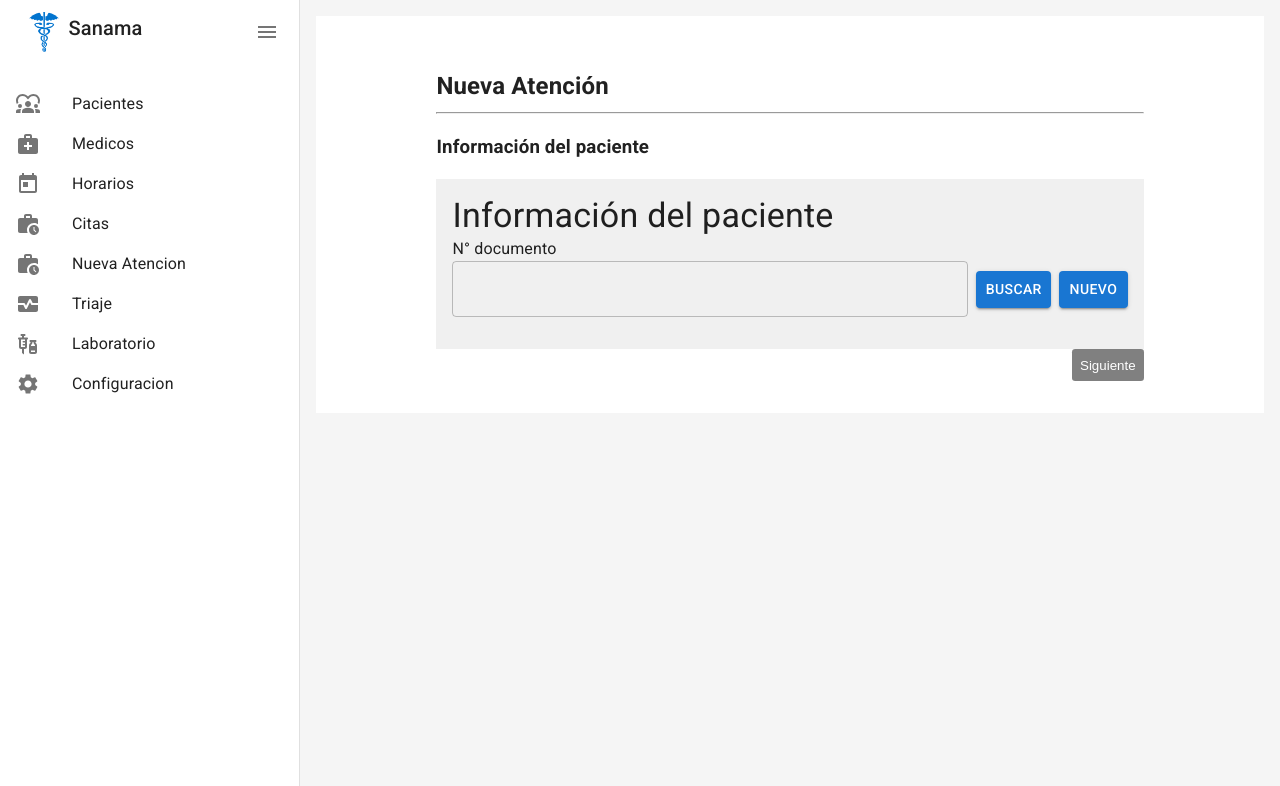
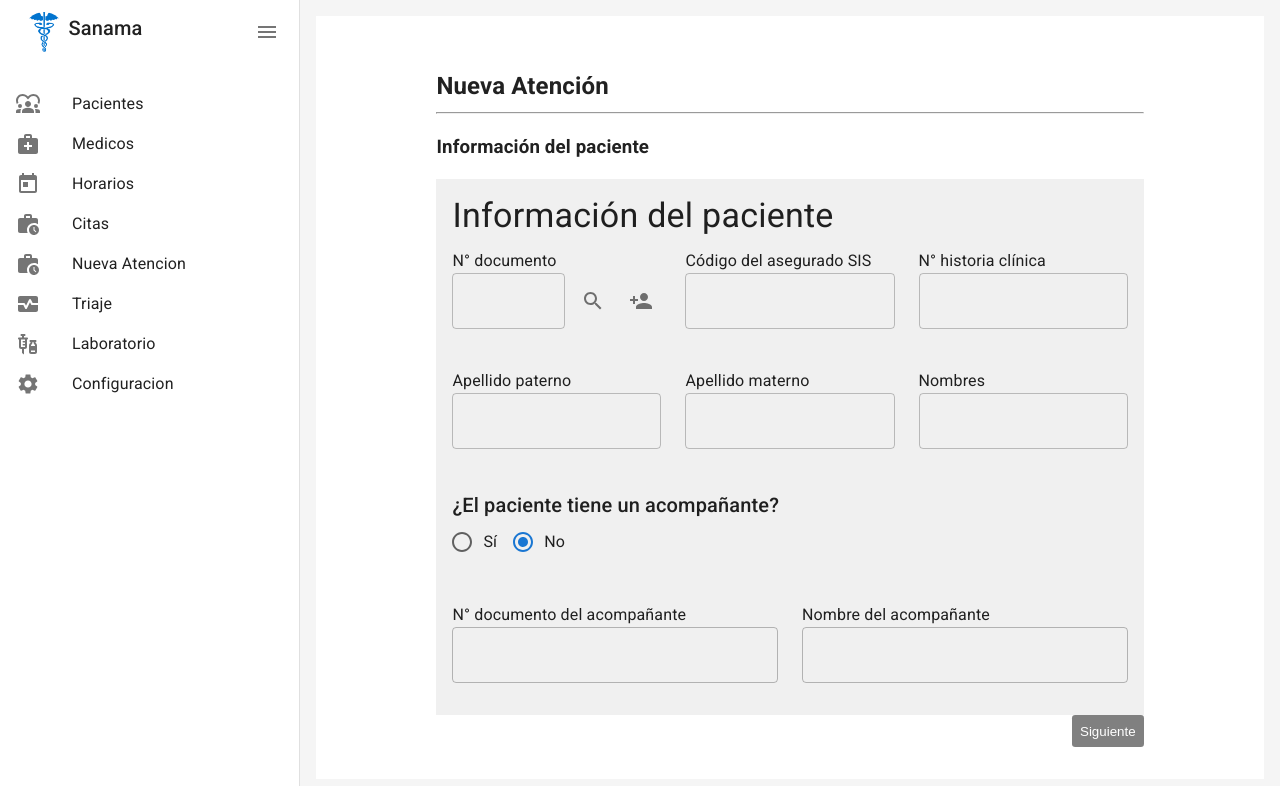
Before and after one commit to Duvet05/proyecto-telesalud, a React (Create React App) app: page /citas/new in a window 1280 px wide. Shown: the top 786 px of the page. Built offline with nearby package versions, Linux system fonts and the light colour scheme.

Commit message:
CAMBIOS GONZALO 1:07

```diff
--- a/src/components/patient/PatientInfo.jsx
+++ b/src/components/patient/PatientInfo.jsx
@@ -1,6 +1,8 @@
-import React from 'react';
+import React, { useState } from 'react';
 import { styled } from '@mui/system';
-import { TextField, Button, Typography } from '@mui/material';
+import { TextField, Button, Typography, RadioGroup, FormControlLabel, Radio, Grid, IconButton } from '@mui/material';
+import SearchIcon from '@mui/icons-material/Search';
+import PersonAddIcon from '@mui/icons-material/PersonAdd';
 
 const Container = styled('div')(({ theme }) => ({
   padding: theme.spacing(2),
@@ -20,9 +22,13 @@ const PacienteBotones = styled('div')(({ theme }) => ({
 }));
 
 function PatientInfo() {
+  const [hasCompanion, setHasCompanion] = useState("no");
+
   return (
     <Container>
-      <Typography variant="h4">Información del paciente</Typography>
+      <Typography variant="h4" gutterBottom>Información del paciente</Typography>
+      <Grid container spacing={3}>
+        <Grid item xs={4}>
           <Campo>
             <label htmlFor="numero-documento-paciente">N° documento</label>
             <PacienteBotones>
@@ -35,11 +41,123 @@ function PatientInfo() {
                 fullWidth
                 readOnly
               />
-          <Button variant="contained">Buscar</Button>
-          <Button variant="contained">Nuevo</Button>
+              <IconButton>
+                <SearchIcon />
+              </IconButton>
+              <IconButton>
+                <PersonAddIcon />
+              </IconButton>
             </PacienteBotones>
           </Campo>
-      {/* ... (resto del código, usa <Campo> donde anteriormente usabas la clase "campo") */}
+        </Grid>
+        <Grid item xs={4}>
+          <Campo>
+            <label htmlFor="codigo-asegurado-sis">Código del asegurado SIS</label>
+            <TextField
+              type="text"
+              id="codigo-asegurado-sis"
+              name="codigo-asegurado-sis"
+              variant="outlined"
+              required
+              fullWidth
+              readOnly
+            />
+          </Campo>
+        </Grid>
+        <Grid item xs={4}>
+          <Campo>
+            <label htmlFor="numero-historia-clinica">N° historia clínica</label>
+            <TextField
+              type="tel"
+              id="numero-historia-clinica"
+              name="numero-historia-clinica"
+              variant="outlined"
+              required
+              fullWidth
+              readOnly
+            />
+          </Campo>
+        </Grid>
+        <Grid item xs={4}>
+          <Campo>
+            <label htmlFor="apellido-paterno">Apellido paterno</label>
+            <TextField
+              type="text"
+              id="apellido-paterno"
+              name="apellido-paterno"
+              variant="outlined"
+              required
+              fullWidth
+              readOnly
+            />
+          </Campo>
+        </Grid>
+        <Grid item xs={4}>
+          <Campo>
+            <label htmlFor="apellido-materno">Apellido materno</label>
+            <TextField
+              type="text"
+              id="apellido-materno"
+              name="apellido-materno"
+              variant="outlined"
+              required
+              fullWidth
+              readOnly
+            />
+          </Campo>
+        </Grid>
+        <Grid item xs={4}>
+          <Campo>
+            <label htmlFor="nombres">Nombres</label>
+            <TextField
+              type="text"
+              id="nombres"
+              name="nombres"
+              variant="outlined"
+              required
+              fullWidth
+              readOnly
+            />
+          </Campo>
+        </Grid>
+        <Grid item xs={12}>
+          <Campo>
+            <Typography variant="h6">¿El paciente tiene un acompañante?</Typography>
+            <RadioGroup row value={hasCompanion} onChange={(e) => setHasCompanion(e.target.value)}>
+              <FormControlLabel value="yes" control={<Radio />} label="Sí" />
+              <FormControlLabel value="no" control={<Radio />} label="No" />
+            </RadioGroup>
+          </Campo>
+        </Grid>
+        <Grid item xs={6}>
+          <Campo>
+            <label htmlFor="numero-documento-acompanante">N° documento del acompañante</label>
+            <TextField
+              type="tel"
+              id="numero-documento-acompanante"
+              name="numero-documento-acompanante"
+              variant="outlined"
+              required
+              fullWidth
+              disabled={hasCompanion === "no"}
+            />
+          </Campo>
+        </Grid>
+        <Grid item xs={6}>
+          <Campo>
+            <label htmlFor="nombre-acompanante">Nombre del acompañante</label>
+            <TextField
+              type="text"
+              id="nombre-acompanante"
+              name="nombre-acompanante"
+              variant="outlined"
+              required
+              fullWidth
+              disabled={hasCompanion === "no"}
+            />
+          </Campo>
+        </Grid>
+      </Grid>
     </Container>
   );
 }
```
Lines whose indentation alone changed are shown as unchanged.
